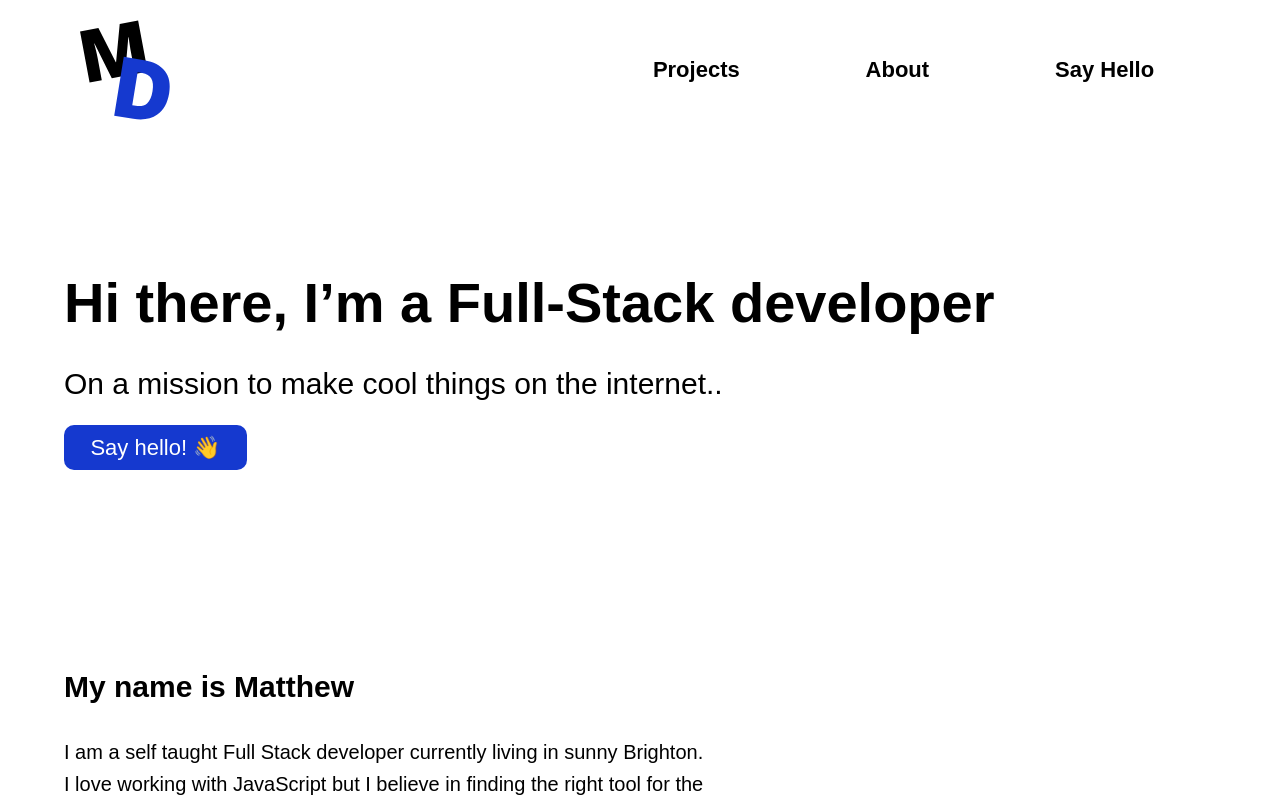
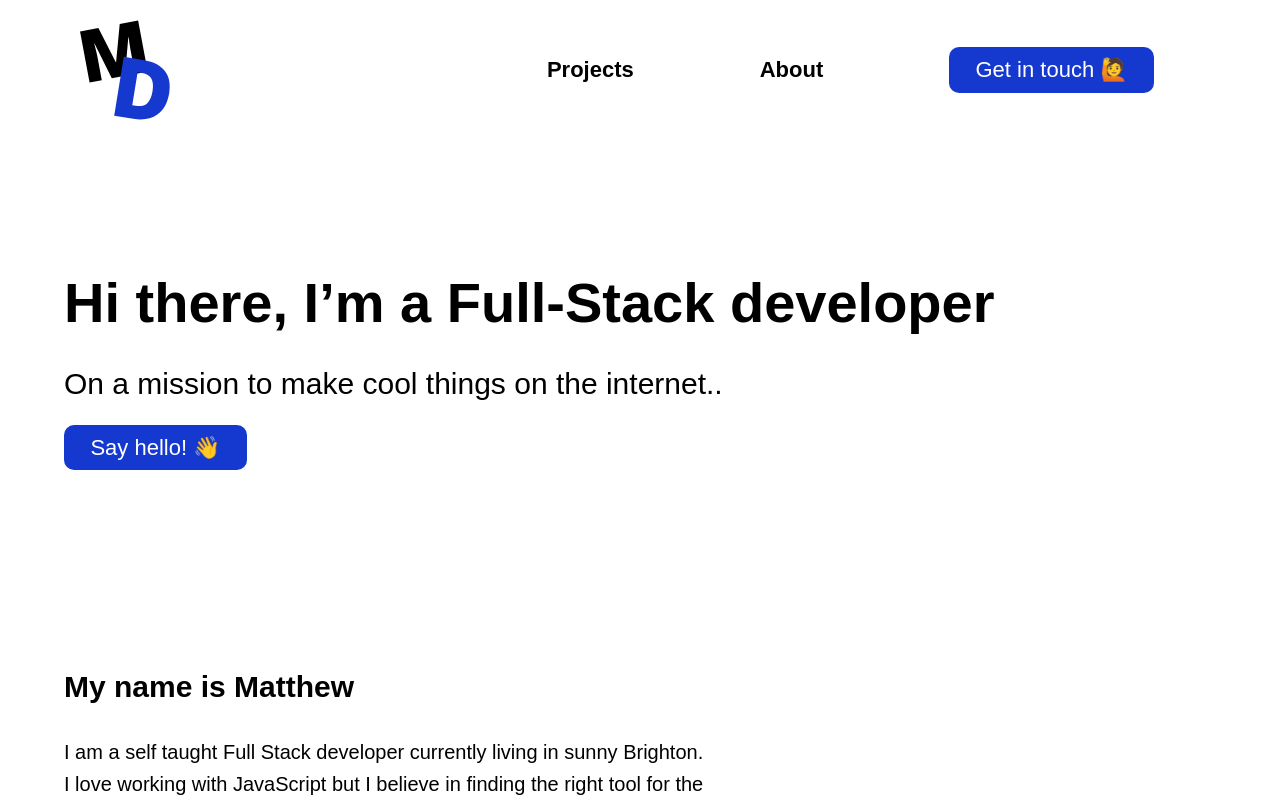
Before and after one commit to MailboxArsonist/portfolio_v2, a Next.js app: page / in a window 1280 px wide. Built offline with nearby package versions, Linux system fonts and the light colour scheme; a web font is replaced by a local one.

Commit message:
change contact anchor in header

```diff
--- a/components/Header/Header.js
+++ b/components/Header/Header.js
@@ -1,5 +1,6 @@
 import styles from './Header.module.css'
 import {useState} from 'react'
+import Button from '../Button/Button'
 
 export default function Header() {
     const [isOpen, setIsOpen] = useState(false)
@@ -29,7 +30,9 @@ export default function Header() {
                 <ul className={styles.ul}>
                     <li className={styles.li}><a href="#projects">Projects</a></li>
                     <li className={styles.li}><a href="#about">About</a></li>
-                    <li className={styles.li}><a href="#footer">Say Hello</a></li>
+                    <li className={styles.li}>
+                        <a href="#footer"><Button>Get in touch 🙋</Button></a>
+                    </li>
                 </ul>
             </nav>
         </header>
--- a/components/Header/Header.module.css
+++ b/components/Header/Header.module.css
@@ -17,6 +17,7 @@
     padding: 0;
     margin-left: auto;
     display: flex;
+    align-items: center;
     font-size: 1.375em;
     font-weight: 600;
 }
@@ -90,7 +91,7 @@
     }
     .ul {
         position: absolute;
-        width: 200px;
+        width: 250px;
         padding: 1.5rem;
         border-radius: 20px;
         box-shadow: 0 2px 27px rgb(0 0 0 / 8%);
```
Lines whose indentation alone changed are shown as unchanged.
